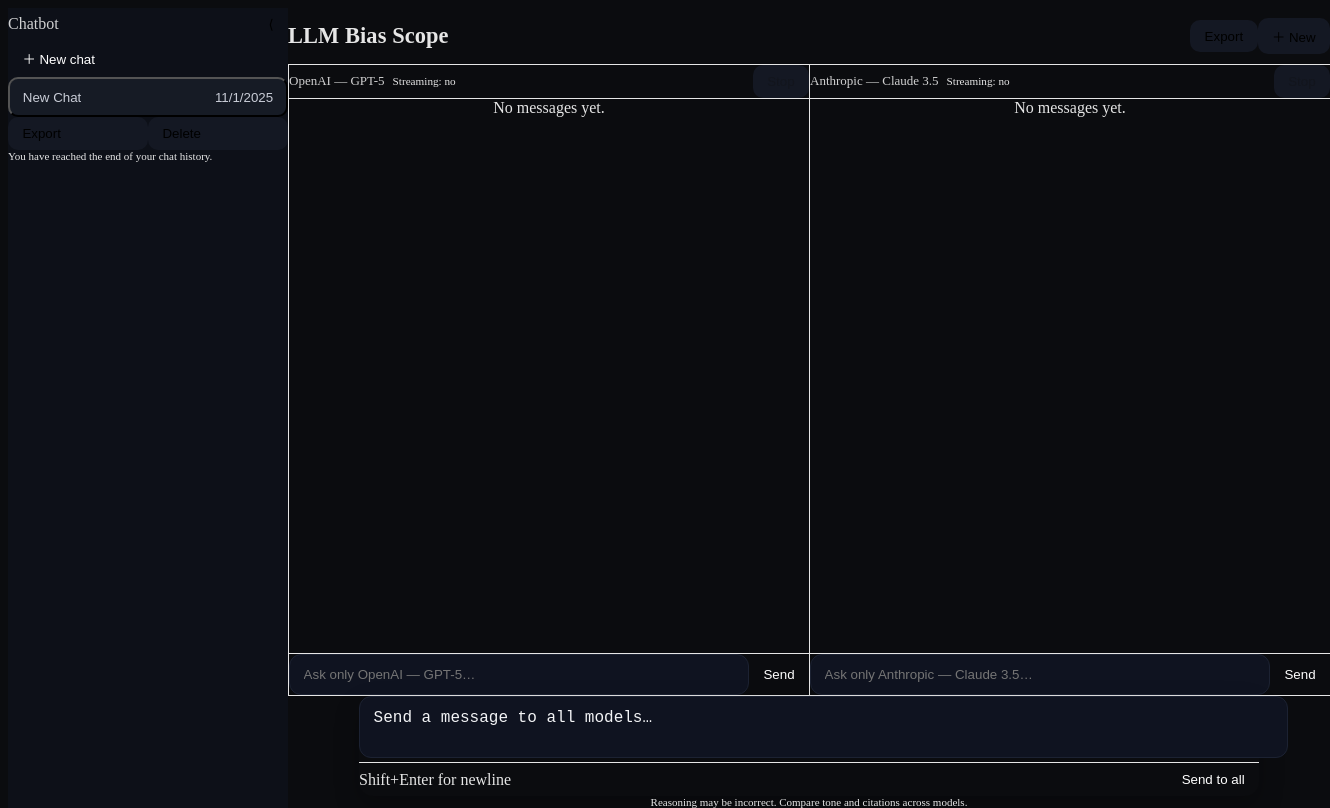
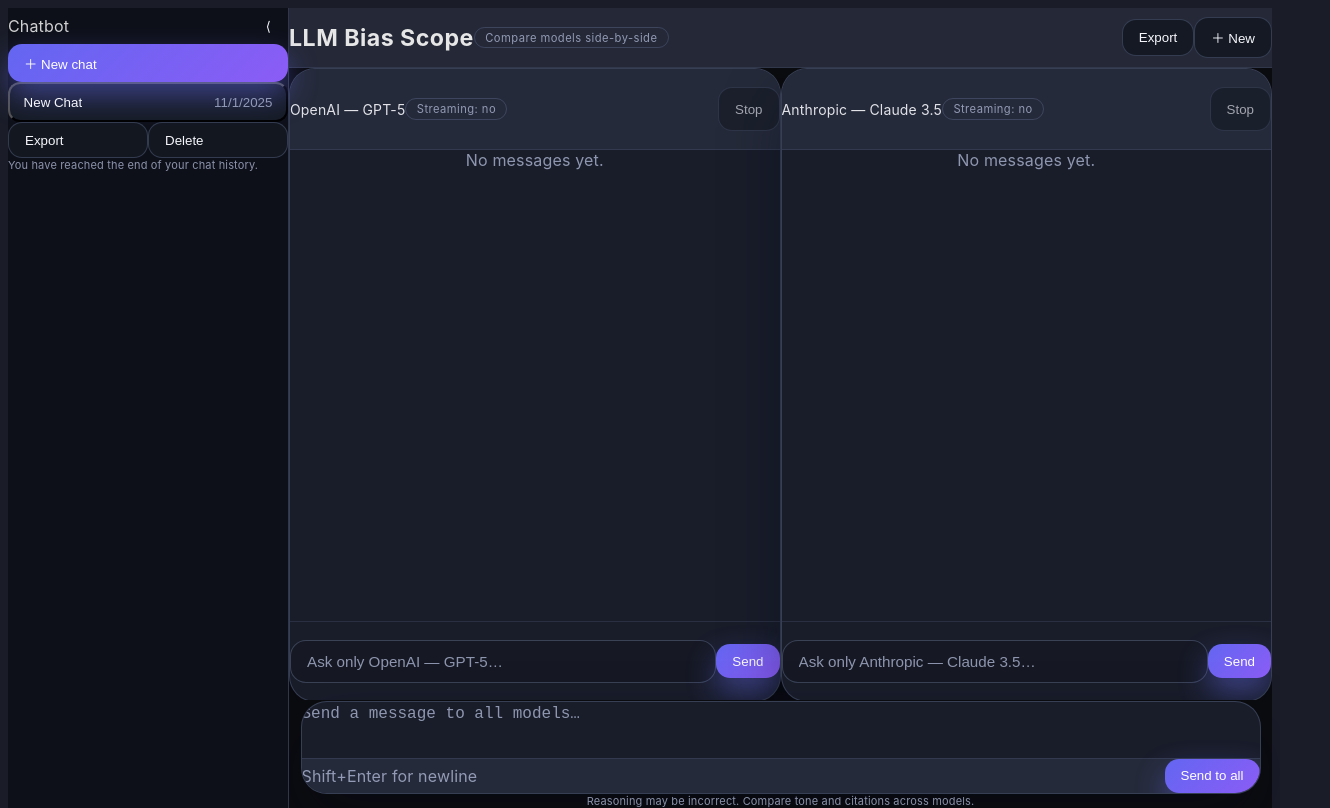
Before and after one commit to Himel1996/LLM-BiasScope, a Next.js app in the folder app/: page / in a window 1280 px wide. Shown: the whole page, 1330 px wide, since content can reach past the window. Built offline with nearby package versions, Linux system fonts and the light colour scheme.

Commit message:
first steps to bias part

```diff
--- a/app/src/app/globals.css
+++ b/app/src/app/globals.css
@@ -2,138 +2,210 @@
 @tailwind components;
 @tailwind utilities;
 
-/* ======= Custom Global Styles ======= */
+/* ======= Theme Tokens ======= */
+:root {
+  --bg: #1a1d28;
+  --panel: rgba(28, 32, 45, 0.92);
+  --panelElevated: rgba(34, 38, 52, 0.96);
+  --panelBorder: rgba(92, 104, 138, 0.45);
+  --panelHairline: rgba(92, 104, 138, 0.25);
+  --panelHeader: rgba(39, 44, 60, 0.9);
+  --muted: rgba(188, 198, 228, 0.72);
+  --textPrimary: #f6f7fc;
+  --accent: #6366f1;
+  --accent-2: #8b5cf6;
+  --inputBg: rgba(22, 26, 36, 0.92);
+  --inputBorder: rgba(103, 116, 150, 0.45);
+}
 
-html, body {
+/* ======= Base Layout ======= */
+html,
+body {
   height: 100%;
   scroll-behavior: smooth;
-  background-color: #f9fafb; /* light gray */
+  background: var(--bg);
+  color: var(--textPrimary);
 }
 
-/* Better scrollbar for overflowed chat panes */
+body {
+  font-family: 'Inter', ui-sans-serif, system-ui, -apple-system, BlinkMacSystemFont,
+    'Segoe UI', sans-serif;
+  letter-spacing: 0.01em;
+}
+
+* {
+  scrollbar-color: rgba(82, 94, 123, 0.55) transparent;
+}
+
 ::-webkit-scrollbar {
-  width: 8px;
+  width: 10px;
+  height: 10px;
 }
 ::-webkit-scrollbar-thumb {
-  background-color: rgba(0, 0, 0, 0.2);
-  border-radius: 8px;
+  background: rgba(82, 94, 123, 0.5);
+  border-radius: 999px;
 }
 ::-webkit-scrollbar-thumb:hover {
-  background-color: rgba(0, 0, 0, 0.3);
+  background: rgba(112, 124, 158, 0.65);
 }
 
-/* Panel hover effect */
+/* ======= Panels & Surfaces ======= */
 .panel {
-  background: white;
-  border: 1px solid #e5e7eb;
-  border-radius: 0.75rem;
-  box-shadow: 0 2px 6px rgba(0,0,0,0.04);
-  transition: all 0.2s ease;
+  background: var(--panelElevated);
+  border: 1px solid var(--panelBorder);
+  border-radius: 24px;
+  box-shadow: 0 28px 58px rgba(6, 12, 28, 0.45);
+  backdrop-filter: blur(18px);
+  transition: transform 0.2s ease, box-shadow 0.2s ease;
 }
 .panel:hover {
-  transform: translateY(-1px);
-  box-shadow: 0 4px 10px rgba(0,0,0,0.06);
+  transform: translateY(-2px);
+  box-shadow: 0 32px 68px rgba(6, 12, 28, 0.55);
 }
 
-/* Buttons */
-button {
-  transition: all 0.15s ease;
+/* ======= Buttons ======= */
+.btn {
+  display: inline-flex;
+  align-items: center;
+  gap: 0.5rem;
+  border-radius: 14px;
+  border: 1px solid var(--panelBorder);
+  background: rgba(20, 24, 34, 0.92);
+  color: var(--textPrimary);
+  padding: 0.6rem 1rem;
+  font-weight: 500;
+  transition: transform 0.2s ease, box-shadow 0.2s ease, background 0.2s ease;
 }
-button:hover:not(:disabled) {
-  background-color: #f3f4f6;
+.btn:hover:not(:disabled) {
+  transform: translateY(-1px);
+  background: rgba(24, 28, 40, 0.98);
+  box-shadow: 0 12px 24px rgba(8, 12, 26, 0.35);
+}
+.btn:disabled {
+  opacity: 0.6;
+  cursor: not-allowed;
+  transform: none;
+  box-shadow: none;
+}
+.btn.primary {
+  background: linear-gradient(135deg, var(--accent), var(--accent-2));
+  border: none;
+  color: #ffffff;
+  box-shadow: 0 14px 30px rgba(107, 114, 255, 0.45);
+}
+.btn.primary:hover:not(:disabled) {
+  box-shadow: 0 16px 38px rgba(107, 114, 255, 0.55);
+}
+.btn.ghost {
+  background: transparent;
+  border-color: transparent;
 }
 
-/* Chat text formatting */
-.chat-message-user {
-  background-color: #eff6ff;
-  border-radius: 0.5rem;
-  padding: 0.4rem 0.6rem;
-}
-.chat-message-assistant {
-  background-color: #f9fafb;
-  border-radius: 0.5rem;
-  padding: 0.4rem 0.6rem;
+/* ======= Badges ======= */
+.badge {
+  display: inline-flex;
+  align-items: center;
+  justify-content: center;
+  font-size: 0.7rem;
+  color: var(--muted);
+  border: 1px solid var(--panelBorder);
+  border-radius: 999px;
+  padding: 0.18rem 0.65rem;
+  letter-spacing: 0.04em;
 }
 
-@media (prefers-color-scheme: dark) {
-  html, body {
-    background-color: #0d1117;
-    color: #f5f5f5;
-  }
-  .panel {
-    background-color: #161b22;
-    border-color: #30363d;
-  }
-  button:hover:not(:disabled) {
-    background-color: #21262d;
-  }
-  textarea, input {
-    background-color: #0d1117;
-    color: #eaeaea;
-    border-color: #30363d;
-  }
+/* ======= Inputs ======= */
+.input,
+.textarea {
+  width: 100%;
+  background: var(--inputBg);
+  border: 1px solid var(--inputBorder);
+  color: var(--textPrimary);
+  border-radius: 16px;
+  padding: 0.75rem 1rem;
+  font-size: 0.95rem;
+  transition: border-color 0.2s ease, box-shadow 0.2s ease, background 0.2s ease;
 }
-/* subtle scrollbars */
-::-webkit-scrollbar { width: 8px; height: 8px; }
-::-webkit-scrollbar-thumb { background: rgba(0,0,0,.18); border-radius: 8px; }
-::-webkit-scrollbar-thumb:hover { background: rgba(0,0,0,.28); }
-
-
-html, body { height: 100%; background: var(--bg); color: #eaecef; }
-
-/* Scrollbars */
-::-webkit-scrollbar { width: 10px; height: 10px; }
-::-webkit-scrollbar-thumb { background: #1f2430; border-radius: 8px; }
-::-webkit-scrollbar-thumb:hover { background: #2b3242; }
-
-/* Panels & buttons */
-.panel {
-  background: var(--panel);
-  border: 1px solid var(--panelBorder);
-  border-radius: 14px;
-  box-shadow: 0 10px 25px rgba(0,0,0,.25);
+.input::placeholder,
+.textarea::placeholder {
+  color: var(--muted);
+}
+.input:focus,
+.textarea:focus {
+  border-color: var(--accent);
+  box-shadow: 0 0 0 1px rgba(99, 102, 241, 0.45);
+  outline: none;
+}
+.textarea {
+  resize: none;
+  min-height: 140px;
 }
 
-.btn {
-  display: inline-flex; align-items: center; gap: .5rem;
-  border-radius: 10px; border: 1px solid var(--panelBorder);
-  background: #141823; padding: .55rem .9rem; font-weight: 500;
-  transition: .15s ease;
+.composer-textarea {
+  width: 100%;
+  background: transparent;
+  border: none;
+  color: var(--textPrimary);
+  font-size: 1rem;
+  line-height: 1.6;
+  padding: 0;
+  resize: none;
+  appearance: none;
+  overflow: hidden;
 }
-.btn:hover { background: #171c29; }
-.btn.primary {
-  background: linear-gradient(135deg, var(--accent), var(--accent-2));
-  border: none; color: white;
+.composer-textarea::placeholder {
+  color: var(--muted);
 }
-.btn.ghost { background: transparent; }
-.badge {
-  font-size: .7rem; color: var(--muted);
-  border: 1px solid var(--panelBorder); border-radius: 999px; padding: .2rem .5rem;
+.composer-textarea:focus {
+  outline: none;
+  border: none;
+  box-shadow: none;
 }
-.input, .textarea {
-  width: 100%; background: #0f1320; border: 1px solid #1c2232; color: #f3f4f6;
-  border-radius: 12px; padding: .75rem .85rem; outline: none;
+
+/* ======= Message bubbles ======= */
+.msg {
+  max-width: 88%;
+  border-radius: 22px;
+  padding: 1.05rem 1.35rem;
+  line-height: 1.62;
+  background: rgba(24, 28, 40, 0.95);
+  border: 1px solid rgba(92, 104, 138, 0.25);
+  box-shadow: 0 18px 40px rgba(7, 12, 28, 0.32);
 }
-.textarea { resize: none; }
+.msg.user {
+  background: linear-gradient(135deg, rgba(99, 102, 241, 0.9), rgba(139, 92, 246, 0.85));
+  border: none;
+  color: #ffffff;
+  box-shadow: 0 18px 36px rgba(87, 92, 255, 0.35);
+}
+.msg.assistant {
+  background: rgba(27, 31, 44, 0.95);
+  border: 1px solid rgba(104, 116, 152, 0.35);
+}
 
-/* Message bubbles */
-.msg {
-  max-width: 80%;
-  border-radius: 18px; padding: .7rem .9rem; line-height: 1.55;
-  box-shadow: 0 2px 10px rgba(0,0,0,.15);
-}
-.msg.user { background: #1b2340; color: #e9ecff; }
-.msg.assistant { background: #141823; border: 1px solid #21283a; }
-
-/* Sidebar */
+/* ======= Sidebar ======= */
 .sidebar {
-  background: #0d1018; border-right: 1px solid var(--panelBorder);
+  background: rgba(15, 18, 28, 0.88);
+  border-right: 1px solid var(--panelBorder);
+  backdrop-filter: blur(16px);
 }
 .sidebar-item {
-  display:flex; align-items:center; gap:.6rem;
-  padding:.65rem .8rem; border-radius:10px; color:#c9cdd7;
+  display: flex;
+  align-items: center;
+  gap: 0.6rem;
+  padding: 0.65rem 0.85rem;
+  border-radius: 12px;
+  color: var(--textPrimary);
+  transition: background 0.2s ease, transform 0.2s ease;
 }
-.sidebar-item:hover { background:#141925; }
+.sidebar-item:hover {
+  background: rgba(32, 36, 50, 0.9);
+  transform: translateX(4px);
+}
 
-/* Big headings */
-h1 { font-size: 1.4rem; font-weight: 700; letter-spacing: .1px; }
+/* ======= Headings ======= */
+h1 {
+  font-size: 1.45rem;
+  font-weight: 700;
+  letter-spacing: 0.02em;
+}
--- a/app/src/app/page.tsx
+++ b/app/src/app/page.tsx
@@ -1,6 +1,6 @@
 'use client';
 
-import { useEffect, useMemo, useRef, useState } from 'react';
+import { useCallback, useEffect, useMemo, useRef, useState } from 'react';
 import { useChat } from '@ai-sdk/react';
 import { TextStreamChatTransport } from 'ai';
 
@@ -15,24 +15,60 @@
 type ChatMeta = { id: string; title: string; createdAt: number };
 const LS_KEY = 'biascope_chats_v1';
 
-function useChatHistory() {
-  const [chats, setChats] = useState<ChatMeta[]>(() => {
-    try { return JSON.parse(localStorage.getItem(LS_KEY) || '[]'); } catch { return []; }
+const createChatMeta = (): ChatMeta => ({
+  id:
+    typeof crypto !== 'undefined' && typeof crypto.randomUUID === 'function'
+      ? crypto.randomUUID()
+      : Math.random().toString(36).slice(2),
+  title: 'New Chat',
+  createdAt: Date.now(),
 });
 
-  useEffect(() => { localStorage.setItem(LS_KEY, JSON.stringify(chats)); }, [chats]);
+function useChatHistory() {
+  const [chats, setChats] = useState<ChatMeta[]>([]);
+  const [hydrated, setHydrated] = useState(false);
 
-  const addChat = () => {
-    const id = crypto.randomUUID();
-    const meta = { id, title: 'New Chat', createdAt: Date.now() };
+  useEffect(() => {
+    if (typeof window === 'undefined') return;
+
+    const loadChats = (): ChatMeta[] => {
+      try {
+        const stored = JSON.parse(localStorage.getItem(LS_KEY) || '[]');
+        if (Array.isArray(stored) && stored.length > 0) {
+          return stored;
+        }
+      } catch {
+        /* ignore malformed data */
+      }
+      const fallback = [createChatMeta()];
+      localStorage.setItem(LS_KEY, JSON.stringify(fallback));
+      return fallback;
+    };
+
+    setChats(loadChats());
+    setHydrated(true);
+  }, []);
+
+  useEffect(() => {
+    if (!hydrated) return;
+    localStorage.setItem(LS_KEY, JSON.stringify(chats));
+  }, [chats, hydrated]);
+
+  const addChat = useCallback(() => {
+    const meta = createChatMeta();
     setChats((c) => [meta, ...c]);
     return meta;
-  };
-  const renameChat = (id: string, title: string) =>
+  }, []);
+
+  const renameChat = useCallback((id: string, title: string) => {
     setChats((c) => c.map((x) => (x.id === id ? { ...x, title } : x)));
-  const removeChat = (id: string) =>
+  }, []);
+
+  const removeChat = useCallback((id: string) => {
     setChats((c) => c.filter((x) => x.id !== id));
-  return { chats, addChat, renameChat, removeChat };
+  }, []);
+
+  return { chats, addChat, renameChat, removeChat, hydrated };
 }
 
 // ===== Message bubble =====
@@ -47,9 +83,9 @@
   const isUser = role === 'user';
   const isAssistant = role === 'assistant';
   return (
-    <div className={`flex ${isUser ? 'justify-end' : 'justify-start'}`}>
+    <div className={`flex px-1 ${isUser ? 'justify-end' : 'justify-start'}`}>
       <div className={`msg ${isUser ? 'user' : isAssistant ? 'assistant' : ''}`}>
-        <div className="whitespace-pre-wrap text-[15px]">{text}</div>
+        <div className="whitespace-pre-wrap text-[15px] leading-relaxed">{text}</div>
       </div>
     </div>
   );
@@ -92,21 +128,28 @@
   };
 
   return (
-    <section className="flex h-full min-w-[520px] flex-col border-l border-[var(--panelBorder)]">
+    <section className="flex h-full min-w-[420px] max-w-[560px] flex-1 px-4 py-3">
+      <div className="flex h-full w-full flex-col overflow-hidden rounded-[26px] border border-[var(--panelBorder)] bg-[var(--panel)] shadow-[0_26px_60px_rgba(5,10,25,0.35)] backdrop-blur-xl">
         {/* Column header */}
-      <div className="flex items-center justify-between border-b border-[var(--panelBorder)] px-4 py-3">
-        <div className="flex items-center gap-2">
+        <div className="flex items-center justify-between border-b border-[var(--panelHairline)] bg-[var(--panelHeader)] px-7 py-[18px]">
+          <div className="flex items-center gap-2.5">
             <span className={`h-2.5 w-2.5 rounded-full ${panel.dot}`} />
-          <div className="text-[13px] font-semibold opacity-90">{panel.name}</div>
+            <div className="text-[14px] font-semibold tracking-wide text-[var(--textPrimary)] opacity-90">
+              {panel.name}
+            </div>
             <span className="badge">Streaming: {status === 'streaming' ? 'yes' : 'no'}</span>
           </div>
-        <div className="flex items-center gap-2">
-          <button onClick={() => stop()} disabled={status !== 'streaming'} className="btn">Stop</button>
-        </div>
+          <button
+            onClick={() => stop()}
+            disabled={status !== 'streaming'}
+            className="btn h-[44px] px-5"
+          >
+            Stop
+          </button>
         </div>
 
         {/* Messages */}
-      <div ref={scrollRef} className="flex-1 space-y-3 overflow-y-auto p-4">
+        <div ref={scrollRef} className="flex-1 space-y-6 overflow-y-auto px-8 py-7">
           {messages.length === 0 && (
             <div className="mt-12 text-center text-sm text-[var(--muted)]">No messages yet.</div>
           )}
@@ -114,17 +157,17 @@
             <MessageBubble key={m.id} role={m.role} parts={m.parts} />
           ))}
           {error && (
-          <div className="rounded-lg border border-red-900/40 bg-red-900/20 p-2 text-sm text-red-300">
+            <div className="rounded-xl border border-red-400/30 bg-red-500/10 p-3 text-sm text-red-200">
               {String(error)}
             </div>
           )}
         </div>
 
         {/* Per-column mini composer */}
-      <div className="border-t border-[var(--panelBorder)] p-3">
-        <div className="flex items-center gap-2">
+        <div className="border-t border-[var(--panelHairline)] bg-transparent px-7 py-[18px]">
+          <div className="flex items-center gap-3.5">
             <input
-            className="input"
+              className="input h-12"
               placeholder={`Ask only ${panel.name}…`}
               value={localInput}
               onChange={(e) => setLocalInput(e.target.value)}
@@ -138,12 +181,17 @@
             />
             <button
               data-send
-            onClick={() => { const text = sharedPrompt || localInput || 'Hello! Compare this.'; setLocalInput(''); send(text); }}
+              onClick={() => {
+                const text = sharedPrompt || localInput || 'Hello! Compare this.';
+                setLocalInput('');
+                send(text);
+              }}
               disabled={status === 'streaming'}
-            className="btn primary"
+              className="btn primary h-12 px-6"
             >
               Send
             </button>
+          </div>
         </div>
       </div>
     </section>
@@ -152,13 +200,31 @@
 
 // ===== Main page =====
 export default function Page() {
-  const { chats, addChat, renameChat, removeChat } = useChatHistory();
+  const { chats, addChat, renameChat, removeChat, hydrated } = useChatHistory();
   const [sidebarOpen, setSidebarOpen] = useState(true);
-  const [activeChatId, setActiveChatId] = useState<string>(() => chats[0]?.id || addChat().id);
+  const [activeChatId, setActiveChatId] = useState<string>('');
   const [prompt, setPrompt] = useState('');
+  const composerRef = useRef<HTMLTextAreaElement>(null);
+
+  useEffect(() => {
+    if (!hydrated || chats.length === 0) return;
+    if (!activeChatId || !chats.some((c) => c.id === activeChatId)) {
+      setActiveChatId(chats[0].id);
+    }
+  }, [hydrated, chats, activeChatId]);
+
+  useEffect(() => {
+    const el = composerRef.current;
+    if (!el) return;
+    el.style.height = 'auto';
+    el.style.height = `${Math.min(el.scrollHeight, 360)}px`;
+  }, [prompt, hydrated]);
+
+  const canUseChat = hydrated && !!activeChatId;
 
   // update title on first message
   const handleFirstUserMessage = (text: string) => {
+    if (!activeChatId) return;
     const title = text.length > 60 ? text.slice(0, 57) + '…' : text || 'New Chat';
     renameChat(activeChatId, title);
   };
@@ -170,6 +236,7 @@
 
   // Export all messages of this chat (per column) to JSON
   const exportChat = () => {
+    if (!canUseChat) return;
     const blob = new Blob(
       [JSON.stringify({ chat: activeChat, models: PANELS.map(p => p.id) }, null, 2)],
       { type: 'application/json' }
@@ -182,7 +249,9 @@
 
   // Send to all
   const sendAll = () => {
+    if (!canUseChat) return;
     document.querySelectorAll<HTMLButtonElement>('button[data-send]').forEach(b => b.click());
+    setPrompt('');
   };
 
   return (
@@ -197,8 +266,9 @@
 
           <button
             className="btn primary w-full mb-3"
-            onClick={() => { const { id } = addChat(); setActiveChatId(id); setPrompt(''); }}
+            onClick={() => { if (!hydrated) return; const { id } = addChat(); setActiveChatId(id); setPrompt(''); }}
             title="+ New chat"
+            disabled={!hydrated}
           >
             ＋ New chat
           </button>
@@ -219,8 +289,13 @@
 
           {activeChat && (
             <div className="mt-3 flex gap-2">
-              <button className="btn w-full" onClick={() => exportChat()}>Export</button>
-              <button className="btn w-full" onClick={() => { removeChat(activeChatId); const n = addChat(); setActiveChatId(n.id); }}>
+              <button className="btn w-full" onClick={() => exportChat()} disabled={!canUseChat}>Export</button>
+              <button className="btn w-full" disabled={!canUseChat} onClick={() => {
+                if (!activeChatId) return;
+                removeChat(activeChatId);
+                const next = addChat();
+                setActiveChatId(next.id);
+              }}>
                 Delete
               </button>
             </div>
@@ -235,8 +310,8 @@
       {/* Main */}
       <div className="flex min-w-0 flex-1 flex-col">
         {/* Top bar */}
-        <header className="flex h-14 items-center justify-between border-b border-[var(--panelBorder)] px-4">
-          <div className="flex items-center gap-2">
+        <header className="flex h-16 items-center justify-between border-b border-[var(--panelHairline)] bg-[var(--panelHeader)] px-6 backdrop-blur-md">
+          <div className="flex items-center gap-3">
             {!sidebarOpen && (
               <button className="btn ghost" onClick={() => setSidebarOpen(true)} title="Show sidebar">☰</button>
             )}
@@ -244,17 +319,18 @@
             <span className="badge hidden md:inline">Compare models side-by-side</span>
           </div>
           <div className="flex items-center gap-2">
-            <button className="btn" onClick={exportChat}>Export</button>
-            <button className="btn" onClick={() => { const { id } = addChat(); setActiveChatId(id); setPrompt(''); }}>
+            <button className="btn" onClick={exportChat} disabled={!canUseChat}>Export</button>
+            <button className="btn" onClick={() => { if (!hydrated) return; const { id } = addChat(); setActiveChatId(id); setPrompt(''); }} disabled={!hydrated}>
               ＋ New
             </button>
           </div>
         </header>
 
         {/* Two fixed columns; scroll horizontally on narrow viewports */}
-        <div className="flex min-h-0 flex-1 overflow-x-auto">
-          <div className="mx-auto flex w-full max-w-[1600px]">
-            {PANELS.map((p) => (
+        <div className="flex min-h-0 flex-1 overflow-x-auto px-8 py-10">
+          <div className="mx-auto flex w-full max-w-[1300px] flex-1 items-stretch justify-center gap-12">
+            {hydrated && activeChatId ? (
+              PANELS.map((p) => (
                 <ChatColumn
                   key={p.id}
                   panel={p}
@@ -262,16 +338,25 @@
                   sharedPrompt={prompt}
                   onFirstUserMessage={handleFirstUserMessage}
                 />
-            ))}
+              ))
+            ) : (
+              <div className="flex flex-1 items-center justify-center text-sm text-[var(--muted)]">
+                Preparing chats…
+              </div>
+            )}
           </div>
         </div>
 
         {/* Composer (bottom, big and pretty) */}
-        <footer className="border-t border-[var(--panelBorder)] p-4">
-          <div className="mx-auto w-full max-w-[900px]">
-            <div className="panel">
+        <footer className="border-t border-transparent px-8 pb-12 pt-6">
+          <div className="mx-auto w-full max-w-[960px]">
+            <div className="flex flex-col overflow-hidden rounded-[26px] border border-[var(--panelBorder)] bg-[var(--panel)] shadow-[0_26px_60px_rgba(5,10,25,0.35)] backdrop-blur-xl">
+              <div className="px-7 pt-6 pb-2">
                 <textarea
-                className="textarea h-28 rounded-t-[14px] text-[16px] placeholder:text-[var(--muted)]"
+                  ref={composerRef}
+                  rows={1}
+                  className="composer-textarea"
+                  style={{ minHeight: '3.25rem', maxHeight: '22rem' }}
                   placeholder="Send a message to all models…"
                   value={prompt}
                   onChange={(e) => setPrompt(e.target.value)}
@@ -282,9 +367,12 @@
                     }
                   }}
                 />
-              <div className="flex items-center justify-between gap-3 border-t border-[var(--panelBorder)] p-2">
+              </div>
+              <div className="flex items-center justify-between gap-3 border-t border-[var(--panelHairline)] bg-[var(--panelHeader)] px-6 py-3">
                 <div className="text-xs text-[var(--muted)]">Shift+Enter for newline</div>
-                <button onClick={sendAll} className="btn primary">Send to all</button>
+                <button onClick={sendAll} className="btn primary h-12 px-6" disabled={!canUseChat}>
+                  Send to all
+                </button>
               </div>
             </div>
             <div className="mt-2 text-center text-[11px] text-[var(--muted)]">
```
Lines whose indentation alone changed are shown as unchanged.
